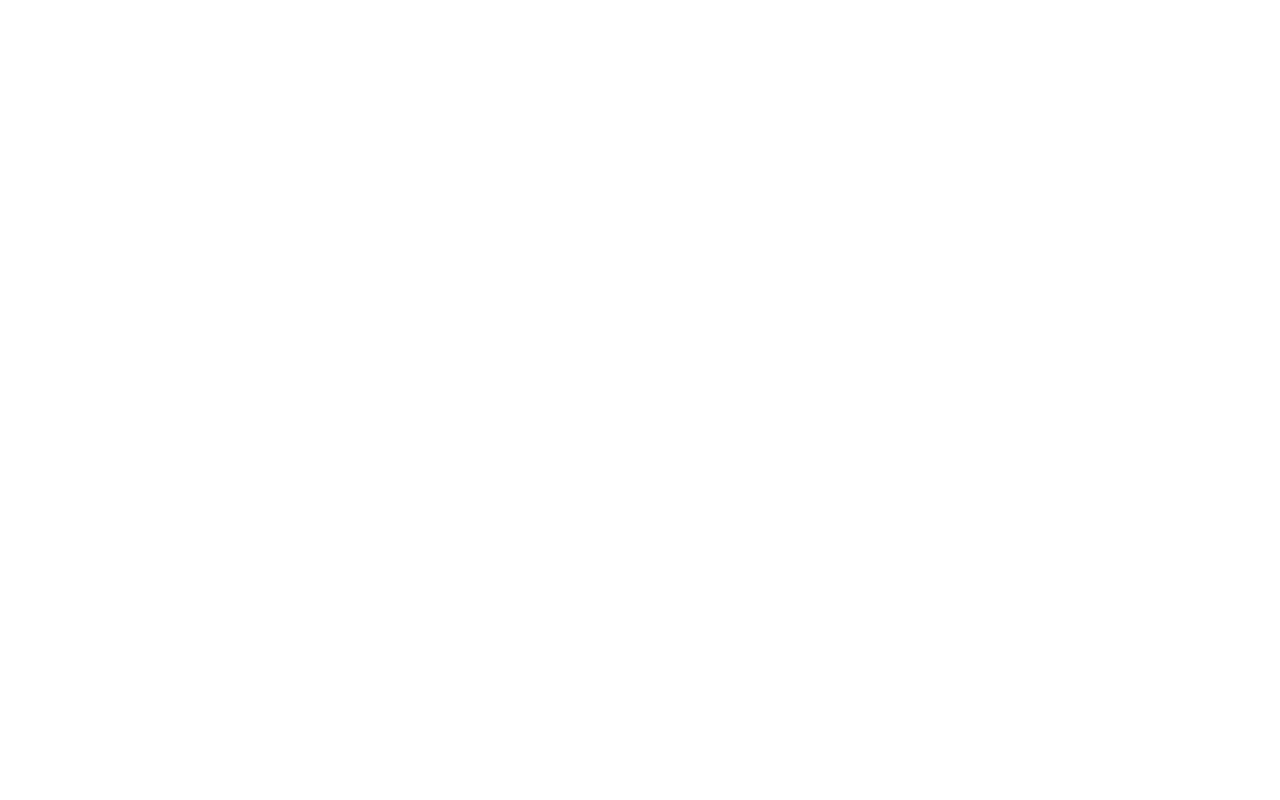
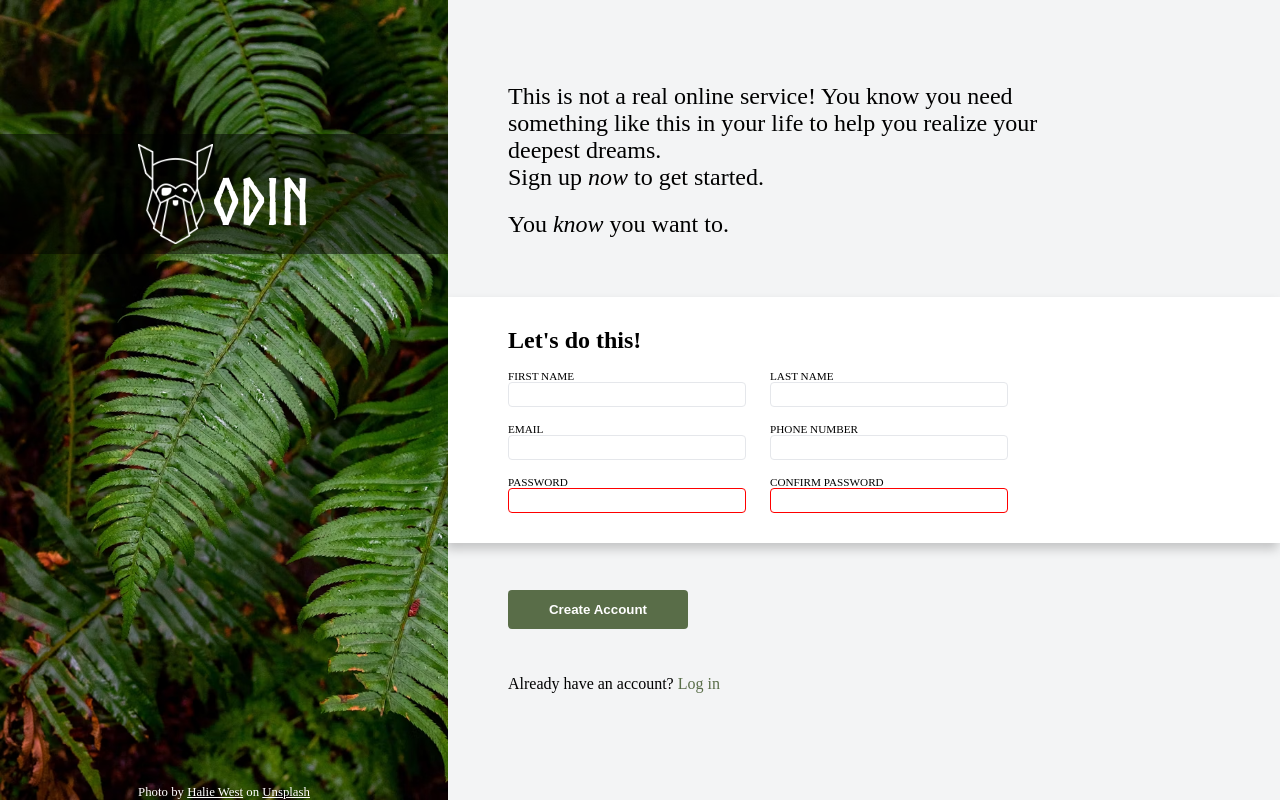
Before and after one commit to kaienkhoo/sign-up-form, a plain HTML site: page index.html in a window 1280 px wide. Drawn offline with Linux system fonts and the light colour scheme.

Commit message:
Project completed

```diff
--- a/index.css
+++ b/index.css
@@ -0,0 +1,152 @@
+*,
+*::before,
+*::after {
+    margin: 0;
+    padding: 0;
+    box-sizing: border-box;
+}
+
+@font-face {
+    font-family: Norse-Bold;
+    src: url('Norse-Bold.otf');
+}
+
+body {
+    display: flex;
+}
+
+.sidebar {
+    background: url('leaves.png') no-repeat;
+    background-size: cover;
+    height: 100vh;
+    width: 35%;
+    color: white;
+    display: flex;
+    flex-direction: column;
+    justify-content: space-between;
+    align-items: center;
+}
+
+.logo-container {
+    background-color: rgba(0, 0, 0, 0.5);
+    width: 100%;
+    height: 15%;
+    font-family: Norse-Bold;
+    display: flex;
+    justify-content: center;
+    align-items: center;
+    padding: 10px;
+    margin-top: 30%;
+}
+
+.logo {
+    max-height: 100%;
+    max-width: 100%;
+}
+
+.logo-container h1 {
+    margin-top: 15px;
+    font-size: 4rem;
+}
+
+.sidebar p {
+    font-size: 0.8rem;
+}
+
+a {
+    color: white;
+}
+
+.main-container {
+    background-color: #f3f4f5;
+    height: 100vh;
+    width: 65%;
+    display: flex;
+    flex-direction: column;
+    justify-content: space-between;
+
+}
+
+.message {
+    margin-top: 10%;
+    padding-left: 60px;
+    width: 75%;
+    height: 30vh;
+    font-size: 1.5rem;
+    font-weight: 500;
+}
+
+.message p:last-of-type {
+    margin-top: 20px;
+}
+
+.form-container {
+    display: flex;
+    flex-direction: column;
+    justify-content: space-around;
+    height: 70vh;
+    margin-bottom: 10%;
+}
+
+.form-container fieldset {
+    padding: 30px 60px;
+    background-color: white;
+    border: none;
+    box-shadow: -2px 6px 10px rgba(0, 0, 0, 0.2);
+    display: flex;
+    flex-direction: column;
+    justify-content: space-between;
+    gap: 1rem;
+}
+
+fieldset .form-row {
+    display: flex;
+    gap: 1.5rem;
+    width: 500px;
+    font-size: 0.7rem;
+}
+
+fieldset .input-field {
+    display: flex;
+    flex-direction: column;
+    flex: 1;
+}
+
+.input-field input {
+    height: 25px;
+    border: 1px solid #E5E7EB;
+    border-radius: 4px;
+    padding: 4px;
+}
+
+.input-field input:focus {
+    box-shadow: 0 2px 6px gray;
+}
+
+.input-field input[type="password"]:invalid {
+    border: 1px solid red;
+}
+
+.form-container button {
+    width: 180px;
+    margin-left: 60px;
+    background-color: #596D48;
+    border: none;
+    border-radius: 4px;
+    padding: 12px;
+    color: white;
+    font-weight: bold;
+}
+
+.form-container button:hover {
+    cursor: pointer;
+}
+
+.form-container p {
+    margin-left: 60px;
+}
+
+.form-container p a {
+    color: #596D48;
+    text-decoration: none;
+}
--- a/index.html
+++ b/index.html
@@ -8,7 +8,77 @@
 </head>
 
 <body>
+    <div class="sidebar">
+        <div class="logo-container">
+            <img class="logo" src="odin.png" alt="odin logo" />
+            <h1>ODIN</h1>
+        </div>
 
+        <p>Photo by <a href="https://unsplash.com/@haliewestphoto" target="_blank">Halie West</a> on <a
+                href="https://unsplash.com/photos/green-leaf-plant-in-close-up-photography-25xggax4bSA"
+                target="_blank">Unsplash</a>
+        </p>
+    </div>
+
+    <div class="main-container">
+        <div class="message">
+            <p>
+                This is not a real online service! You know you need something like this
+                in your life to help you realize your deepest dreams.
+            </p>
+            <p>Sign up <i>now</i> to get started.</p>
+
+            <p>You <i>know</i> you want to.</p>
+        </div>
+
+        <form class="form-container">
+            <fieldset>
+                <h2>Let's do this!</h2>
+
+                <div class="form-row">
+                    <div class="input-field">
+                        <label for="fName">FIRST NAME</label>
+                        <input type="text" id="fName" name="fName" required />
+                    </div>
+
+                    <div class="input-field">
+                        <label for="lName">LAST NAME</label>
+                        <input type="text" id="lName" name="lName" required />
+                    </div>
+                </div>
+
+
+                <div class="form-row">
+                    <div class="input-field">
+                        <label for="email">EMAIL</label>
+                        <input type="email" id="email" name="email" required />
+                    </div>
+
+                    <div class="input-field">
+                        <label for="phoneNum">PHONE NUMBER</label>
+                        <input type="text" id="phoneNum" name="phoneNum" required />
+                    </div>
+
+                </div>
+
+                <div class="form-row">
+                    <div class="input-field">
+                        <label for="password">PASSWORD</label>
+                        <input type="password" id="password" name="password" required />
+                    </div>
+
+                    <div class="input-field">
+                        <label for="cfmpassword">CONFIRM PASSWORD</label>
+                        <input type="password" id="cfmpassword" name="cfmpassword" required />
+                    </div>
+                </div>
+            </fieldset>
+
+            <button type="submit">Create Account</button>
+            <p>Already have an account? <a class="login" href="#">Log in</a></p>
+
+        </form>
+    </div>
 </body>
 
 </html>
```
Also changed, not shown: Norse-Bold.otf (added), leaves.png (added), odin.png (added).
